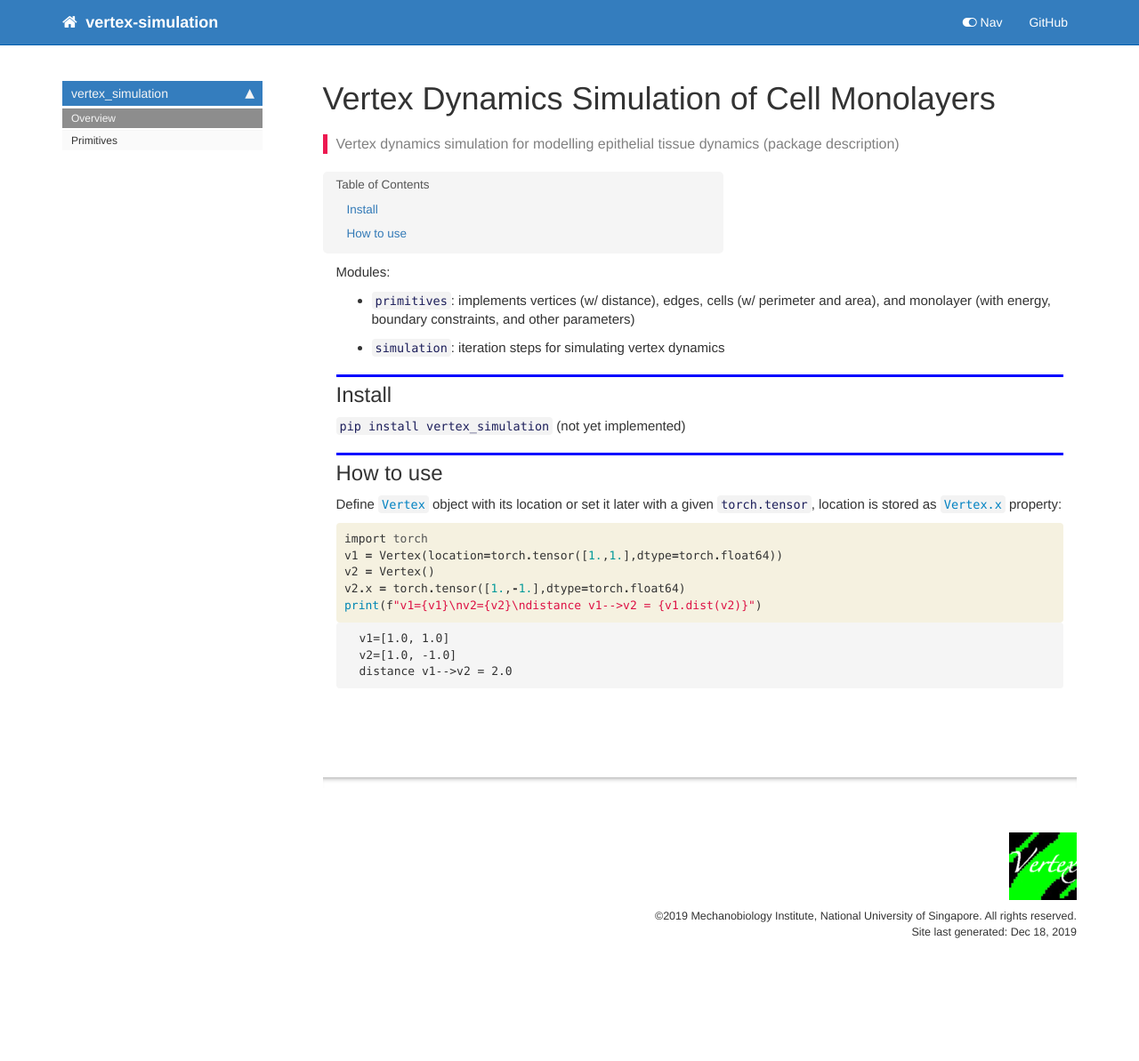
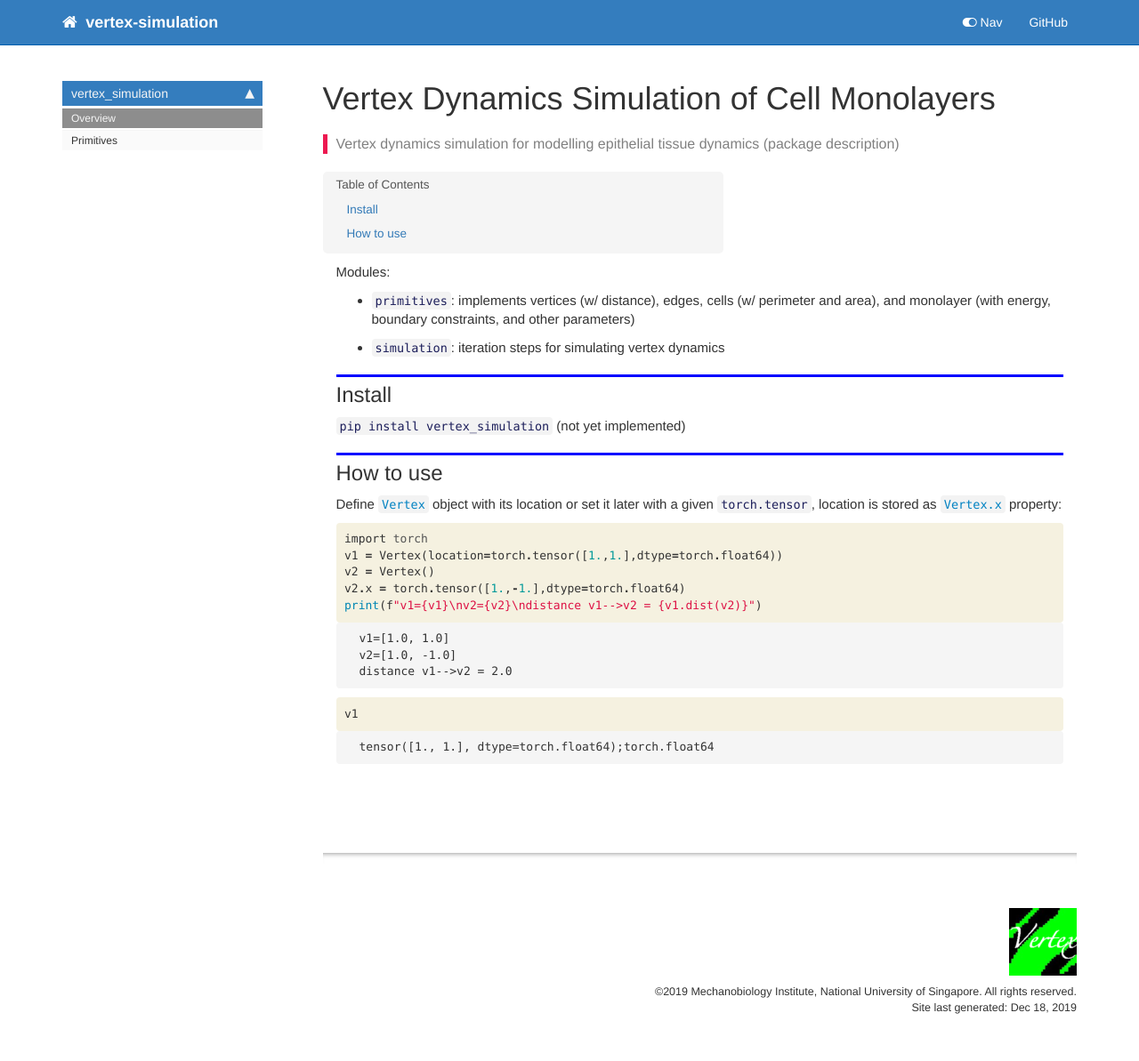
Before and after one commit to mshagirov/vertex_simulation, a Jekyll site: the page built from docs/index.html, in a window 1280 px wide. Shown: the whole page at 89% size. Built offline with Jekyll 4.4.1, drawn with Linux system fonts in a browser that asks for light colours; nearby versions of some CDN libraries; comment, search, counter and statistics services are not loaded; before the commit the page ends 1108 px from its top, so only the background shows below that.

```diff
--- a/docs/index.html
+++ b/docs/index.html
@@ -91,4 +91,33 @@ distance v1--&gt;v2 = 2.0
 </div>
 
 </div>
+<div class="cell border-box-sizing code_cell rendered">
+<div class="input">
+
+<div class="inner_cell">
+    <div class="input_area">
+<div class=" highlight hl-ipython3"><pre><span></span><span class="n">v1</span>
+</pre></div>
+
+    </div>
 </div>
+</div>
+
+<div class="output_wrapper">
+<div class="output">
+
+<div class="output_area">
+
+
+
+<div class="output_text output_subarea output_execute_result">
+<pre>tensor([1., 1.], dtype=torch.float64);torch.float64</pre>
+</div>
+
+</div>
+
+</div>
+</div>
+
+</div>
+</div>
```
Also changed, not shown: docs/primitives.html (+14 -0 lines), README.md, 1 other file.
